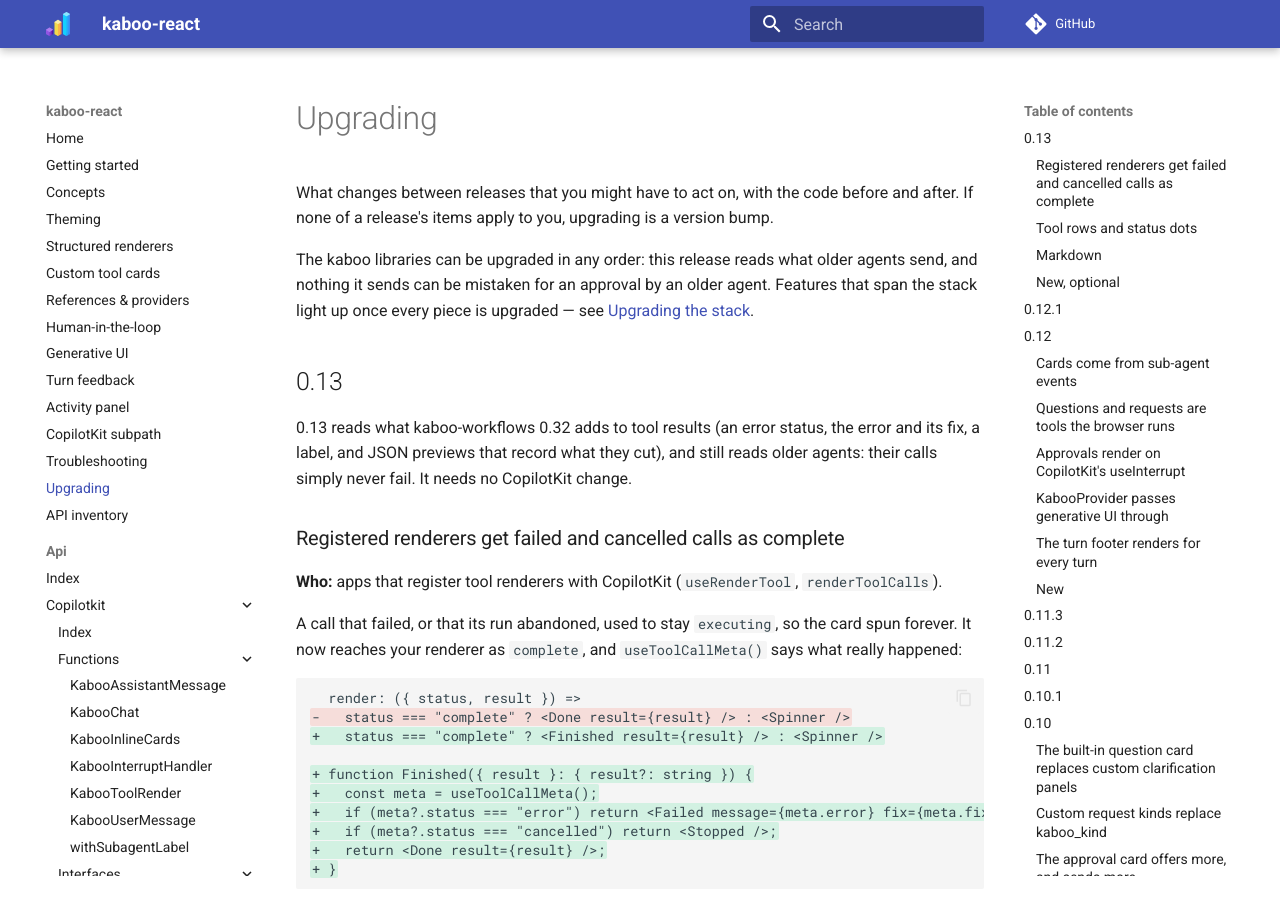
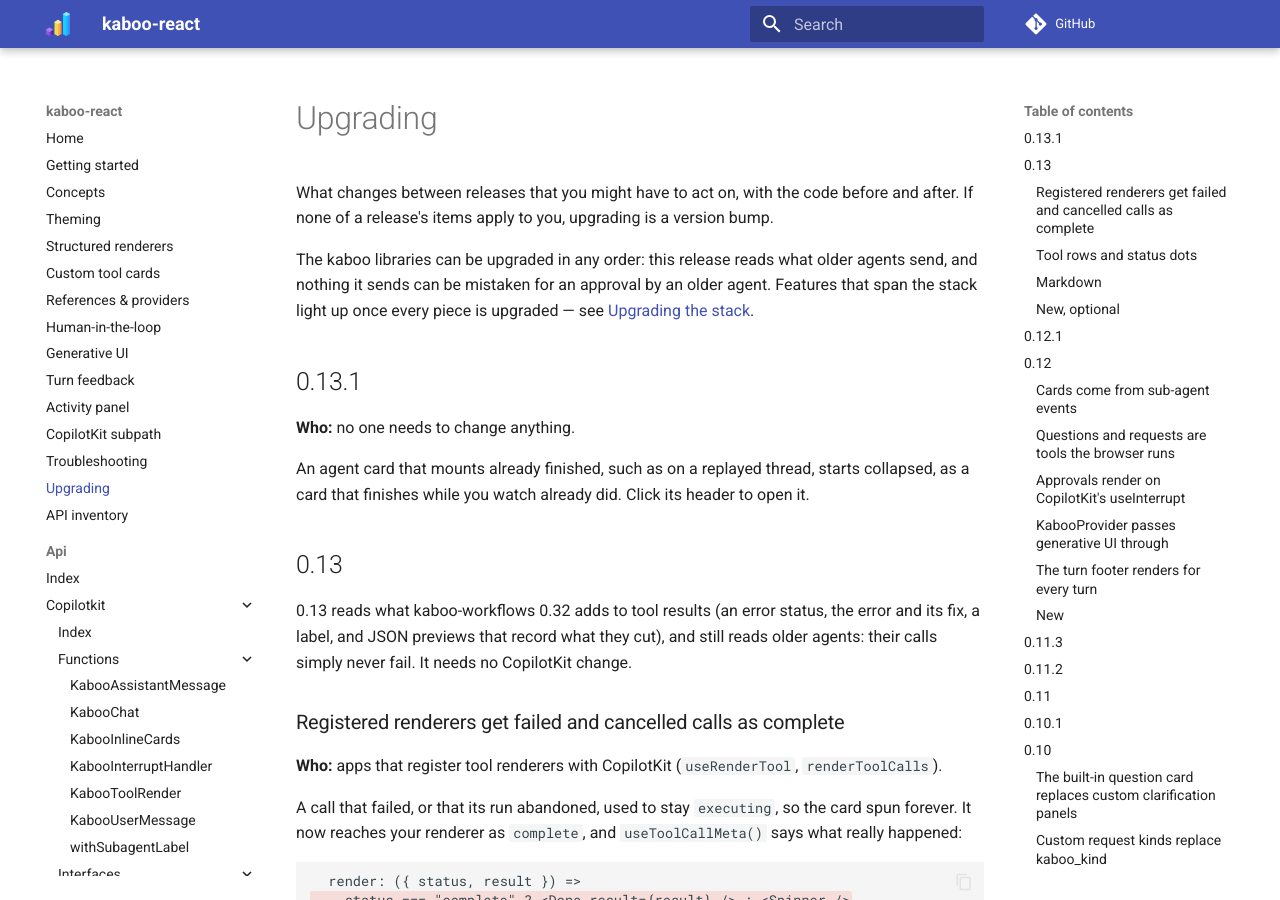
Before and after one commit to gl-pgege/kaboo-react, an MkDocs documentation site: the page built from docs/upgrading.md, in a window 1280 px wide and 900 px high. Built offline with MkDocs 1.6.1 and Material for MkDocs 9.7.7, drawn with Linux system fonts in a browser that asks for light colours; comment, search, counter and statistics services are not loaded.

Commit message:
fix: start agent cards that mount already finished collapsed (0.13.1)
A card collapsed itself only when it saw its agent finish, so every finished
agent opened with its whole task on a replayed thread, and every time an app
mounted cards inside a section it keeps closed. A card that mounts finished
now starts collapsed too; one that captured an ask_user answer, or whose agent
failed, still opens.

```diff
--- a/docs/upgrading.md
+++ b/docs/upgrading.md
@@ -8,6 +8,14 @@ The kaboo libraries can be upgraded in any order: this release reads what older
 agents send, and nothing it sends can be mistaken for an approval by an older
 agent. Features that span the stack light up once every piece is upgraded — see
 [Upgrading the stack](https://gl-pgege.github.io/kaboo-docs/start-here/#upgrading-the-stack).
+
+## 0.13.1
+
+**Who:** no one needs to change anything.
+
+An agent card that mounts already finished, such as on a replayed thread,
+starts collapsed, as a card that finishes while you watch already did. Click
+its header to open it.
 
 ## 0.13
 
--- a/package.json
+++ b/package.json
@@ -1,6 +1,6 @@
 {
   "name": "@pgege/kaboo-react",
-  "version": "0.13.0",
+  "version": "0.13.1",
   "description": "React components + hooks for rendering kaboo multi-agent activity in a CopilotKit app, with batteries-included CopilotKit integrations.",
   "author": "gl-pgege",
   "license": "MIT",
```
Also changed, not shown: CHANGELOG.md (+10 -0 lines), llms-full.txt (+8 -0 lines), src/components/AgentCard.test.tsx (+27 -1 lines), src/components/AgentCard.tsx (+6 -5 lines).
